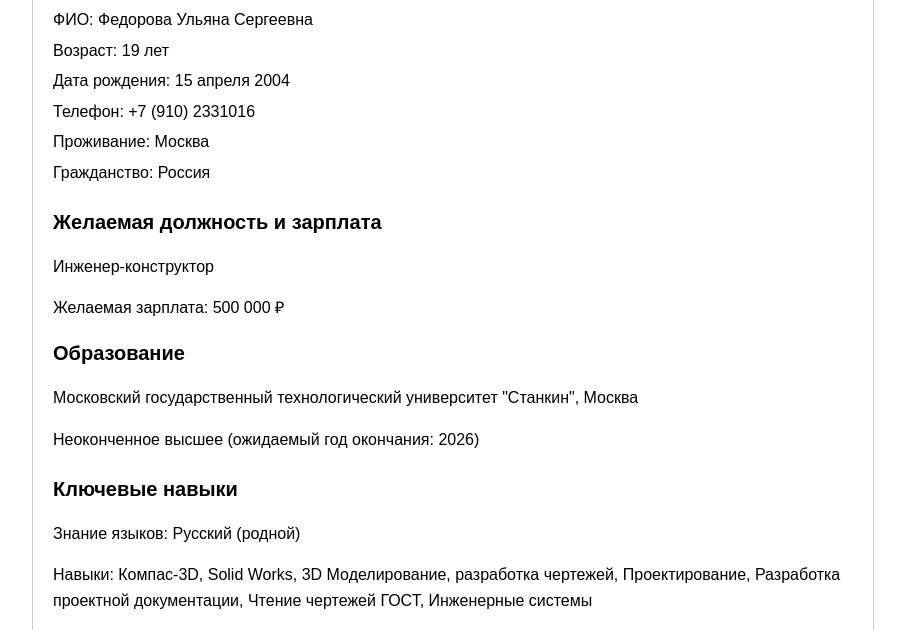
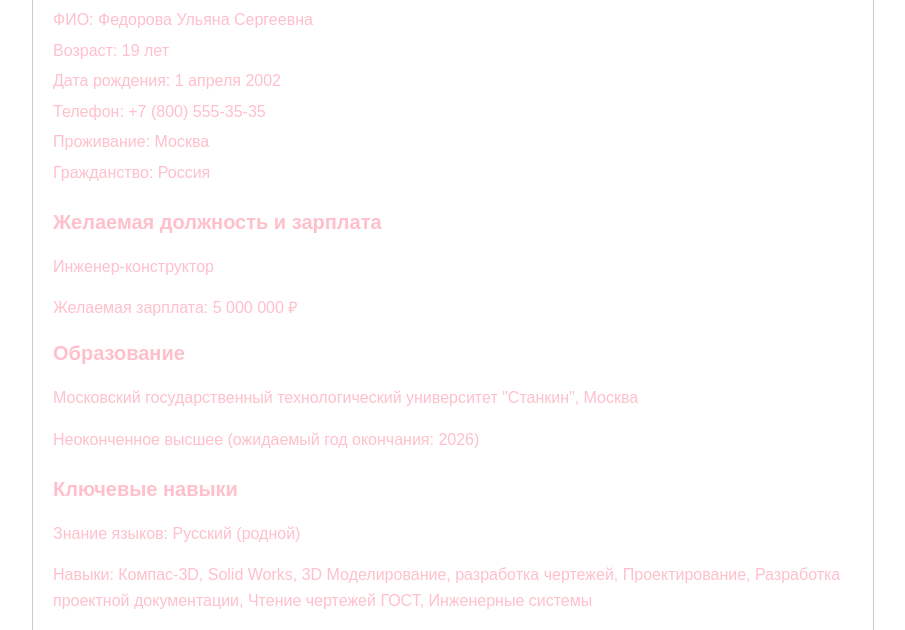
Before and after one commit to ufedorova/ulyaa, a plain HTML site: page index.html in a window 1280 px wide. Shown: the part 147-777 px from the top of the page, without its empty margins (187-1092 px from the left). Drawn offline with Linux system fonts and the light colour scheme.

Commit message:
Update index.html
changed price and addet background color

```diff
--- a/index.html
+++ b/index.html
@@ -10,6 +10,7 @@
       line-height: 1.6;
       margin: 0;
       padding: 0;
+      color:pink;
     }
     .container {
       max-width: 800px;
@@ -56,15 +57,15 @@
       <h2>Контактная информация</h2>
       <p>ФИО: Федорова Ульяна Сергеевна</p>
       <p>Возраст: 19 лет</p>
-      <p>Дата рождения: 15 апреля 2004</p>
-      <p>Телефон: +7 (910) 2331016</p>
+      <p>Дата рождения: 1 апреля 2002</p>
+      <p>Телефон: +7 (800) 555-35-35</p>
       <p>Проживание: Москва</p>
       <p>Гражданство: Россия</p>
     </div>
     <div class="desired-position">
       <h2>Желаемая должность и зарплата</h2>
       <p>Инженер-конструктор</p>
-      <p>Желаемая зарплата: 500 000 ₽</p>
+      <p>Желаемая зарплата: 5 000 000 ₽</p>
     </div>
     <div class="education">
       <h2>Образование</h2>
```
